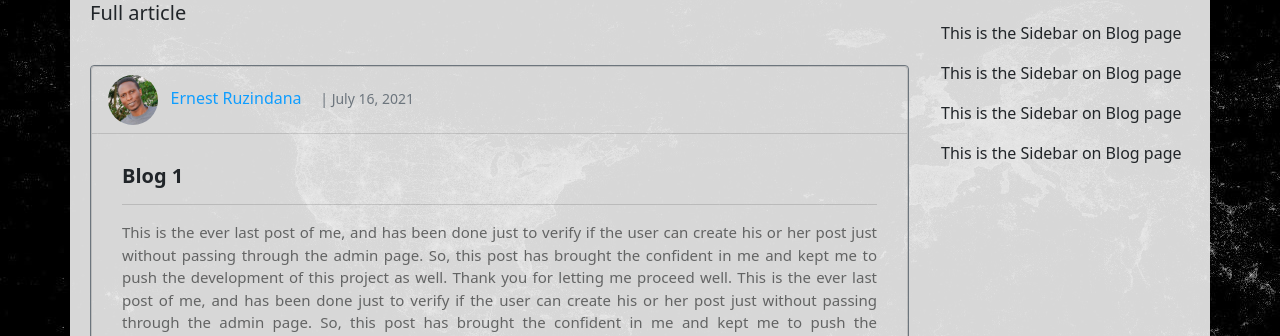
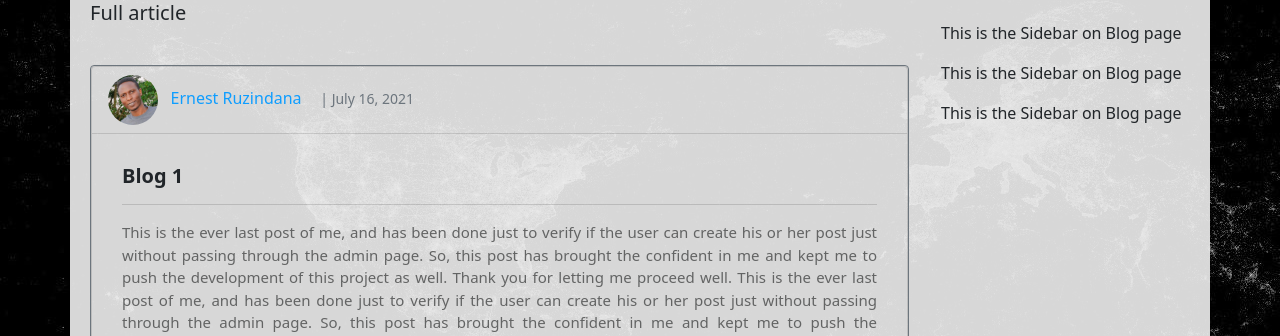
Before and after one commit to ErnestRuzindana/geodrhub, a Django app: page /post/1/ in a window 1280 px wide. Shown: the part 115-451 px from the top of the page. Run offline with Django 3.2, Linux system fonts and the light colour scheme; data comes from the database, SQL or seed files in the repository; some libraries are stand-ins or nearby versions.

Commit message:
1st commit

```diff
--- a/geodrapp/templates/geodrapp/post_detail.html
+++ b/geodrapp/templates/geodrapp/post_detail.html
@@ -194,7 +194,6 @@
             <p>This is the Sidebar on Blog page</p>
             <p>This is the Sidebar on Blog page</p>
             <p>This is the Sidebar on Blog page</p>
-            <p>This is the Sidebar on Blog page</p>
         </div>
 
     </div>
```
